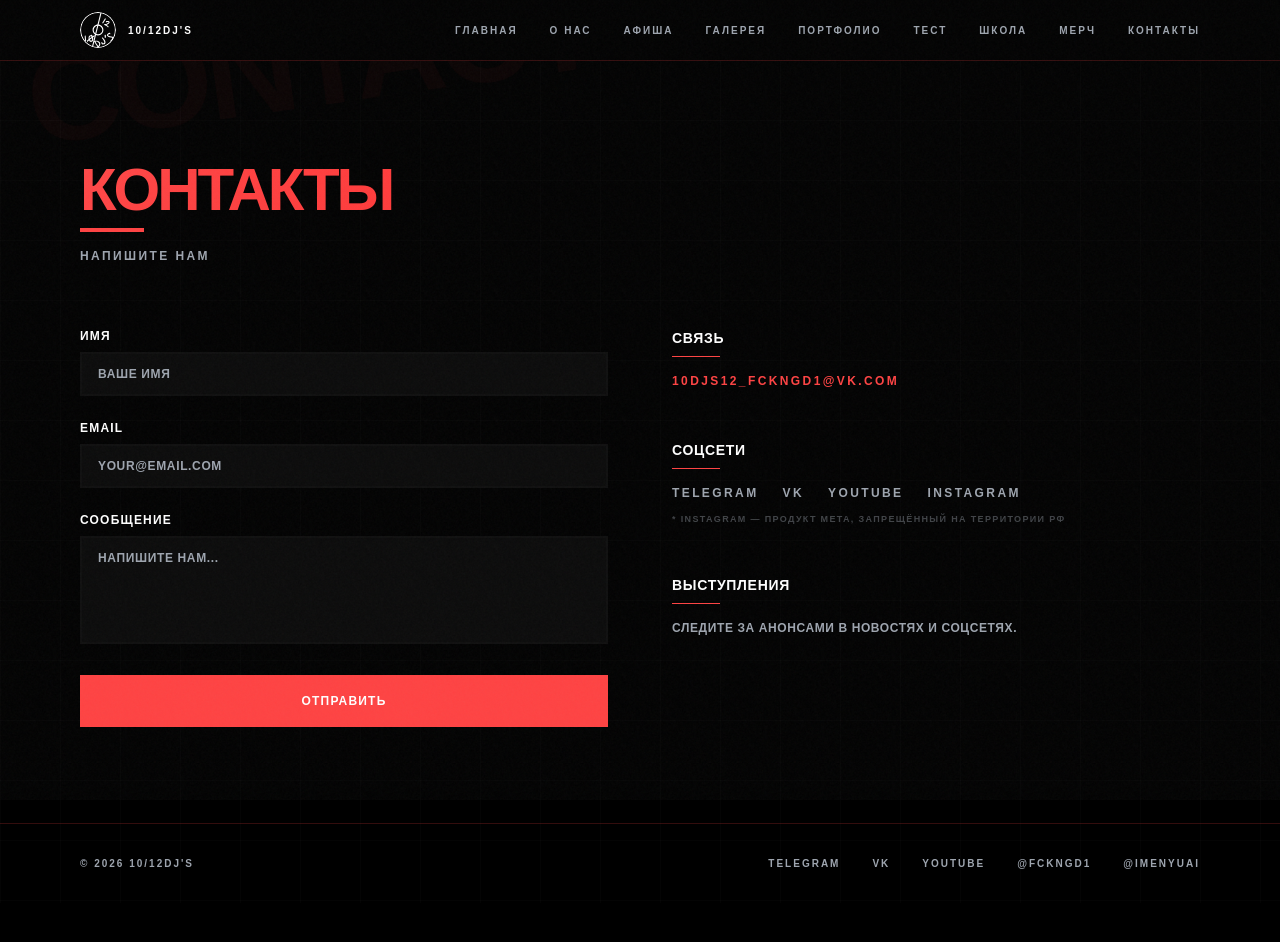
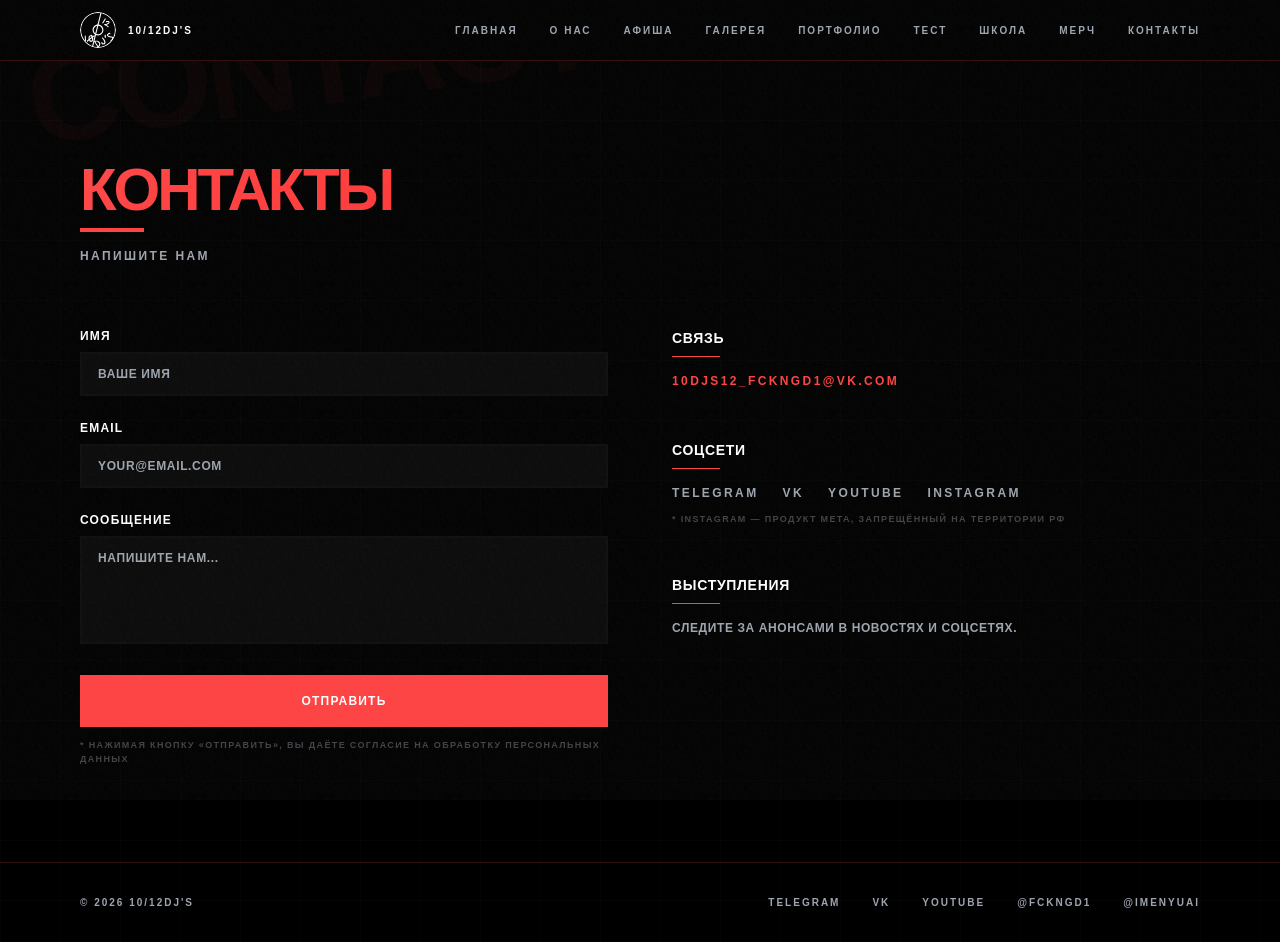
Before and after one commit to Alexander-Golomonosov/10-12djs-website, a Next.js app: page /contact in a window 1280 px wide. Before the commit the page ends 903 px from the top, so only its background shows below. Built offline with nearby package versions, Linux system fonts and the light colour scheme; a web font is replaced by a local one.

Commit message:
Добавлено согласие на обработку персональных данных в раздел контактов

```diff
--- a/src/app/contact/page.tsx
+++ b/src/app/contact/page.tsx
@@ -18,6 +18,9 @@ export default function Contact() {
       <div className="mt-16 grid gap-16 lg:grid-cols-2">
         <div>
           <ContactForm />
+          <p className="mt-3 text-[9px] font-semibold tracking-[0.15em] text-muted/40">
+            * НАЖИМАЯ КНОПКУ «ОТПРАВИТЬ», ВЫ ДАЁТЕ СОГЛАСИЕ НА ОБРАБОТКУ ПЕРСОНАЛЬНЫХ ДАННЫХ
+          </p>
         </div>
         <div className="space-y-12">
           <div>
```
Also changed, not shown: 1 other file (tests, documents, lock files or other folders).
